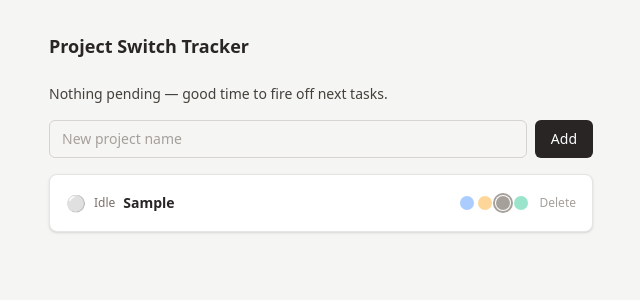
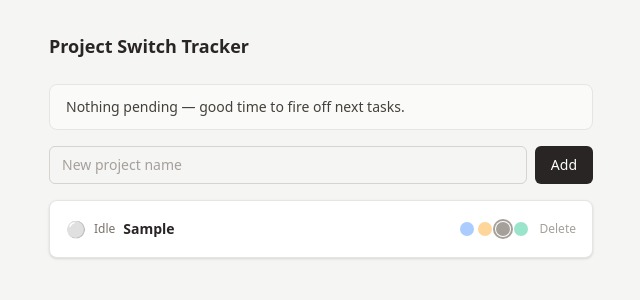
Before and after one commit to agusawa/agusawa, a React (Vite) app in the folder apps/switch-tracker/: page / in a window 1280 px wide. Both pictures are taken after typing "Sample" into the empty fields and a click on the button "Add". Shown: the top 300 px of the page, without its empty margins (319-959 px from the left). Built offline with nearby package versions, Linux system fonts and the light colour scheme.

Commit message:
feat(switch-tracker): add FocusBanner and CapWarning components

```diff
--- a/apps/switch-tracker/src/App.tsx
+++ b/apps/switch-tracker/src/App.tsx
@@ -5,6 +5,8 @@ import { STATUS_RANK } from "./statusConfig";
 import { getBannerMessage, isOverCap } from "./focusLogic";
 import { AddProjectForm } from "./components/AddProjectForm";
 import { ProjectCard } from "./components/ProjectCard";
+import { FocusBanner } from "./components/FocusBanner";
+import { CapWarning } from "./components/CapWarning";
 
 export function App() {
   const [projects, setProjects] = useState<Project[]>(() => loadProjects());
@@ -58,12 +60,8 @@ export function App() {
         </div>
       ) : (
         <div className="flex flex-col gap-4">
-          <p className="text-sm text-stone-700">{bannerMessage}</p>
-          {overCap && (
-            <p className="text-xs text-stone-500">
-              3+ active projects — consider dropping to 2 for a bit.
-            </p>
-          )}
+          <FocusBanner message={bannerMessage} />
+          <CapWarning show={overCap} />
           <AddProjectForm onAdd={handleAdd} />
           <div className="flex flex-col gap-3">
             {sortedProjects.map((project) => (
--- /dev/null
+++ b/apps/switch-tracker/src/components/CapWarning.tsx
@@ -0,0 +1,13 @@
+interface CapWarningProps {
+  show: boolean;
+}
+
+export function CapWarning({ show }: CapWarningProps) {
+  if (!show) return null;
+
+  return (
+    <p className="px-1 text-xs text-stone-500">
+      3+ active projects — consider dropping to 2 for a bit.
+    </p>
+  );
+}
--- /dev/null
+++ b/apps/switch-tracker/src/components/FocusBanner.tsx
@@ -0,0 +1,13 @@
+interface FocusBannerProps {
+  message: string | null;
+}
+
+export function FocusBanner({ message }: FocusBannerProps) {
+  if (!message) return null;
+
+  return (
+    <div className="rounded-lg border border-stone-200 bg-stone-50 px-4 py-3 text-sm text-stone-700">
+      {message}
+    </div>
+  );
+}
```
